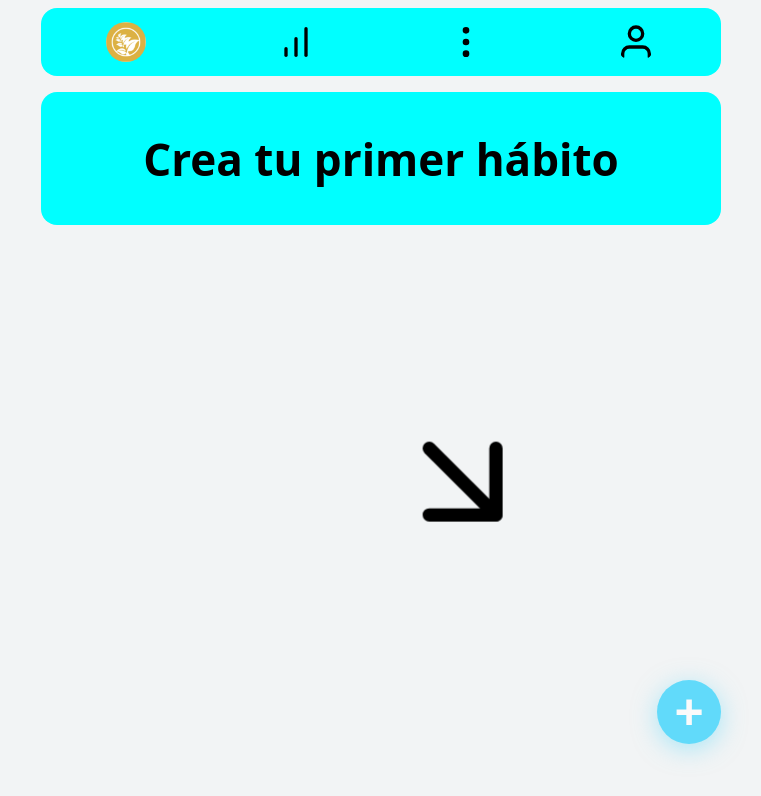
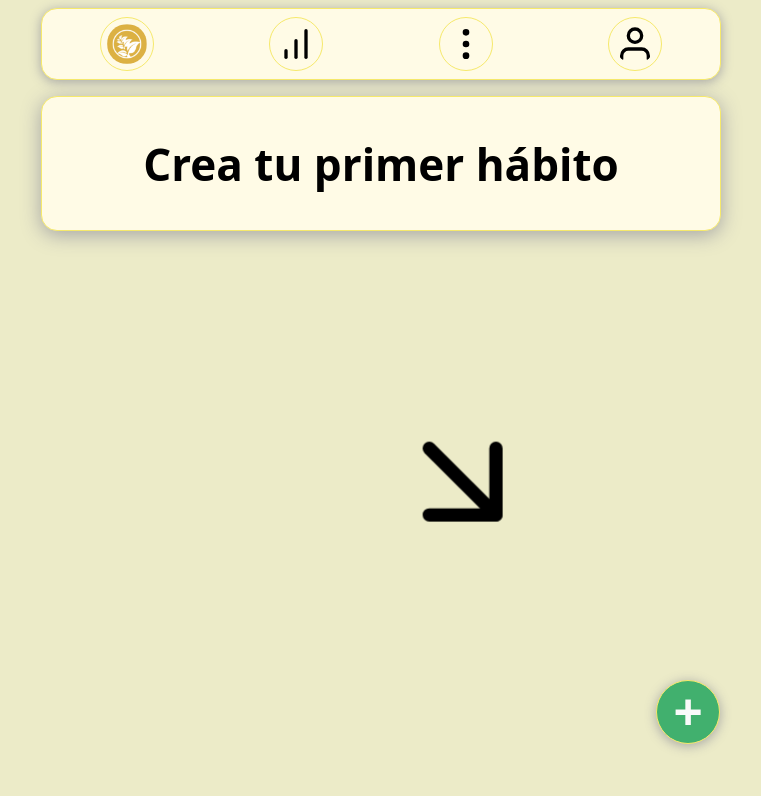
Before and after one commit to fabianvegadev/app-mustard-habit, a React (Vite) app: page / in a window 1280 px wide. Shown: the top 796 px of the page, without its empty margins (259-1020 px from the left). Built offline with nearby package versions, Linux system fonts and the light colour scheme.

Commit message:
Se intento crear el menú settings usando react portal pero no fue posible. Se instala ReactStrap para intentarlo con esta libreria

```diff
--- a/package.json
+++ b/package.json
@@ -10,6 +10,7 @@
     "preview": "vite preview"
   },
   "dependencies": {
+    "bootstrap": "^5.3.3",
     "react": "^18.3.1",
     "react-dom": "^18.3.1",
     "react-icons": "^5.3.0",
--- a/src/App/App.css
+++ b/src/App/App.css
@@ -3,13 +3,19 @@
   margin: 0 auto;
   padding-top: 0;
   border-radius: 16px;
-  background-color: #F2F4F5;
+  background-color: #ecebc8;
 }
 
-
+body {
+  background-color: #ecebc8;
+}
 
 .Navigation {
-  background-color: aqua;
+  background-color: #FFFBE6;
+  box-shadow: 0px 4px 20px #A5A5A5;
+  border-style: solid;
+  border-width: thin;
+  border-color: #F6E96B;
   border-radius: 16px;
   display: flex;
   flex-direction: column;
--- a/src/App/App.jsx
+++ b/src/App/App.jsx
@@ -40,12 +40,11 @@ function App() {
 
   const [newHabitValue, setNewHabitValue] = useState('');
 
-
   const onAddHabit = (text) => {
     var idHabit = Math.random()
     const newHabits = [...habits];
     const habitText = text[0].toUpperCase() + text.substring(1);
-    newHabits.push({
+    newHabits.unshift({
         key: idHabit,
         text: habitText,
         streak: 0,
@@ -69,8 +68,6 @@ const onCompleteHabit = (text) => {
   console.log (habits.length)
 
 }
-
-
 
 const onDeleteHabit = (text) => {
   const newHabits = [...habits];
@@ -100,9 +97,6 @@ const onDeleteHabit = (text) => {
         />
         )}
 
-
-
-
         <CreateHabitButton
           setOpenModal={setOpenModal}
           onAddHabit={(e) => onAddHabit(e.target.value)}
--- a/src/CreateHabitButton/CreateHabitButton.css
+++ b/src/CreateHabitButton/CreateHabitButton.css
@@ -5,9 +5,11 @@
 }
 
 .CreateHabitButton {
-    background-color: #61DAFA;
-    box-shadow: 0px 5px 25px rgba(97, 218, 250, 0.5);
-    border: none;
+    background-color: #41B06E;
+    box-shadow: 0px 2px 12px #A5A5A5;
+    border-style: solid;
+    border-width: thin;
+    border-color: #F6E96B;
     border-radius: 50%;
     cursor: pointer;
     font-size: 50px;
@@ -27,5 +29,5 @@
 }
 
 .CreateHabitButton:hover {
-    transform: rotate(224deg);
+    transform: rotate(180deg);
 }
--- a/src/CreateHabitForm/CreateHabitForm.css
+++ b/src/CreateHabitForm/CreateHabitForm.css
@@ -38,7 +38,7 @@ form {
   }
 
   textarea:focus {
-    outline-color: #61DAFA;
+    outline-color: #F6E96B;
   }
 
   .HabitForm-buttonContainer {
@@ -54,6 +54,7 @@ form {
     display: inline-block;
     font-size: 20px;
     color: #202329;
+    border-color: #F6E96B;
     font-weight: 400;
     width: 120px;
     height: 48px;
@@ -69,6 +70,6 @@ form {
   }
 
   .HabitForm-button--add {
-    background: #EEC94C;
+    background: #41B06E;
     box-shadow: 0px 5px 25px rgba(97, 218, 250, 0.5);
   }
--- a/src/HabitItem/HabitItem.css
+++ b/src/HabitItem/HabitItem.css
@@ -1,11 +1,12 @@
 .habitItem {
-    background-color: white;
+    background-color: #ecebc8;
     height: 48px;
     border-radius: 16px;
     border-style: solid;
-    border-color: gray;
     border-width: thin;
+    border-color: #F6E96B;
     margin: 24px 24px 0px 24px;
+    cursor: pointer;
     display: flex;
     justify-content: center;
     align-items: center;
@@ -13,7 +14,7 @@
 }
 
 .habitItem--completed {
-    background-color: #EEC94C;
+    background: linear-gradient(90deg,#ecebc8,#A2CA71,#41B06E);
     transition: background-color 1s;
 }
 
@@ -29,16 +30,17 @@
     font-weight: bold;
     font-size: 20px;
     border-radius: 50%;
+    border-color: #F6E96B;
+    cursor: pointer;
     height: 32px;
     width: 32px;
-    border-width: 1.5px;
     display: flex;
     align-items: center;
 }
 
 .buttonCheck--incomplete:hover {
-    color: #EEC94C;
-    border-color: #EEC94C;
+    color: #387F39;
+    border-color: #387F39;
     transition: border-color 1s;
 }
 
@@ -49,8 +51,13 @@
     border: none;
     height: 32px;
     width: 32px;
+    cursor: pointer;
     display: flex;
     align-items: center;
+}
+
+.buttonSettings--complete {
+    color: black;
 }
 
 .buttonSettings:hover {
--- a/src/HabitItem/HabitItem.jsx
+++ b/src/HabitItem/HabitItem.jsx
@@ -3,10 +3,6 @@ import './HabitItem.css';
 import { FiCheck , FiSettings } from "react-icons/fi";
 
 function HabitItem (props) {
-
-
-
-
 
     return (
         <li className= {`habitItem ${props.completed && 'habitItem--completed'}`}>
@@ -17,11 +13,13 @@ function HabitItem (props) {
             ><FiCheck/>
             </button>
 
-            <p>{props.text}</p>
+            <p onClick={props.onCompleteHabit}>{props.text}</p>
+
+            <div id='ModalSettings'></div>
 
             <button
-                className='buttonSettings'
-                onClick={props.onDeleteHabit}
+                className={`buttonSettings ${props.completed && 'buttonSettings--complete'}`}
+                onClick={(props.onDeleteHabit)}
             ><FiSettings/></button>
 
         </li>
--- a/src/HabitList/HabitList.jsx
+++ b/src/HabitList/HabitList.jsx
@@ -1,8 +1,6 @@
 /* eslint-disable react/prop-types */
 import './HabitList.css';
 import { HabitItem } from "../HabitItem/HabitItem";
-import { useState } from 'react';
-
 // const defaultHabits = [
 //   {text: 'Caminar', streak: "5 días consecutivos", completed: false},
 //   {text: 'Madrugar', streak: "7 días consecutivos", completed: false},
@@ -19,20 +17,23 @@ import { useState } from 'react';
 
 
 
-function HabitList ({habits, onCompleteHabit, onDeleteHabit}) {
+function HabitList (props) {
+
 
     return (
         <ul className="HabitList">
-            {habits.map((habit) =>
+
+            {props.habits.map((habit) =>
             <HabitItem
                 key={habit.key}
                 text={habit.text}
                 streak={habit.streak}
                 completed={habit.completed}
-                onCompleteHabit={() => onCompleteHabit(habit.text)}
-                onDeleteHabit={() => onDeleteHabit(habit.text)}
-            />
+                onCompleteHabit={() => props.onCompleteHabit(habit.text)}
+                onDeleteHabit={() => props.onDeleteHabit(habit.text)}
+            ></HabitItem>
             )}
+
         </ul>
 
     )
--- a/src/Modal/Modal.jsx
+++ b/src/Modal/Modal.jsx
@@ -8,7 +8,6 @@ function Modal ({children}) {
         </div>,
         document.getElementById('modal')
     )
-
 }
 
 export { Modal };
--- a/src/NavBar/NavBar.css
+++ b/src/NavBar/NavBar.css
@@ -1,5 +1,9 @@
 .NavBar {
-    background-color: aqua;
+    background-color: #FFFBE6;
+    box-shadow: 0px 2px 12px #A5A5A5;
+    border-style: solid;
+    border-width: thin;
+    border-color: #F6E96B;
     margin-bottom: 16px;
     border-radius: 16px;
     display: flex;
@@ -9,6 +13,9 @@
 
   .LogoContainer, .GraficsContainer, .MenuContainer, .UserContainer{
     border-radius: 50%;
+    border-style: solid;
+    border-width: thin;
+    border-color: #F6E96B;
     height: 52px;
     width: 52px;
     display: flex;
--- a/src/index.css
+++ b/src/index.css
@@ -1,6 +1,5 @@
 :root {
   font-family: system-ui;
-
 }
 
 body {
@@ -14,6 +13,6 @@ body {
 
 @media (prefers-color-scheme: light) {
   :root {
-    background-color: #F2F4F5;
+    background-color: #ecebc8;
   }
 }
```
Also changed, not shown: src/OptionsSettings/OptionsSettings.jsx (+4 -3 lines), 1 other file (tests, documents, lock files or other folders).
